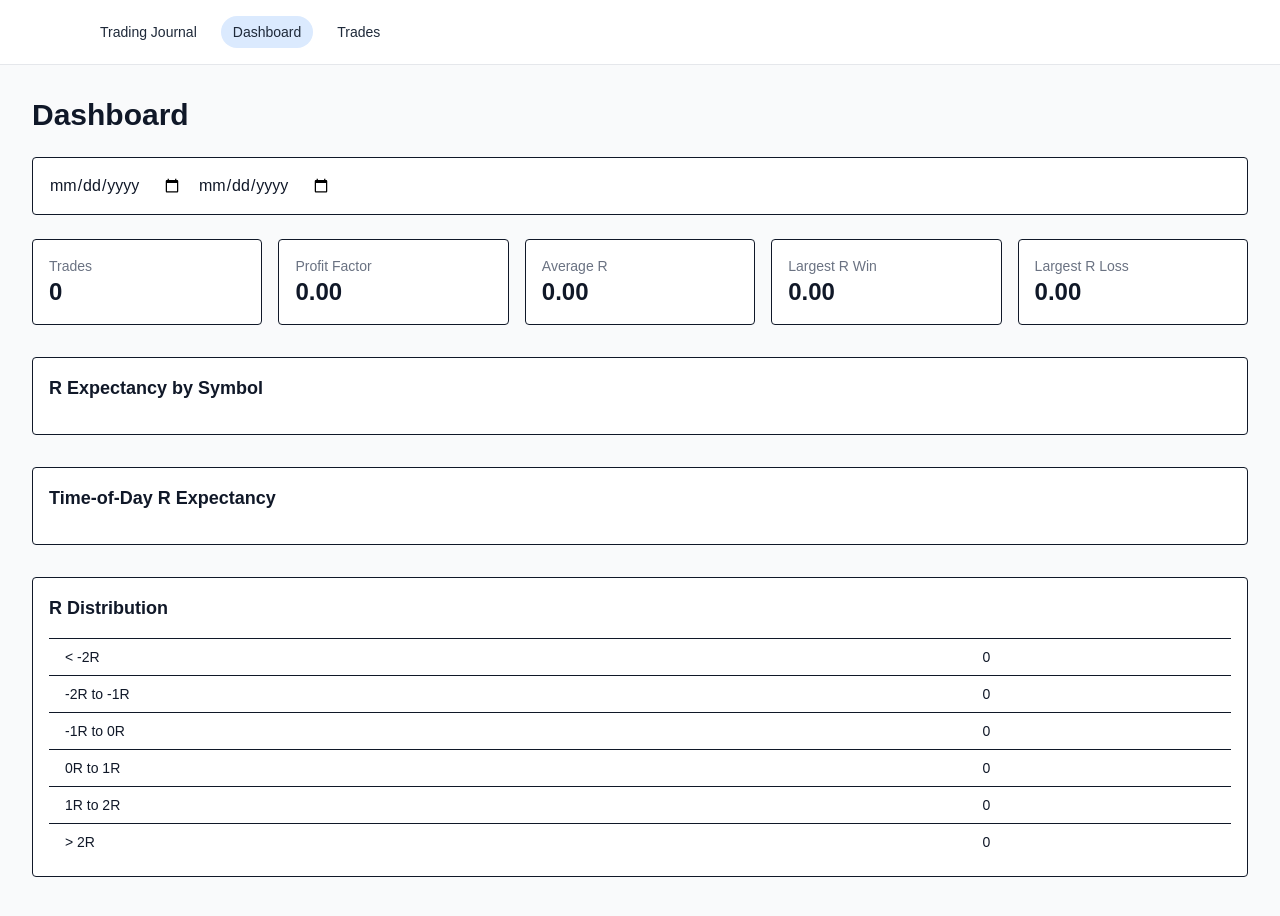
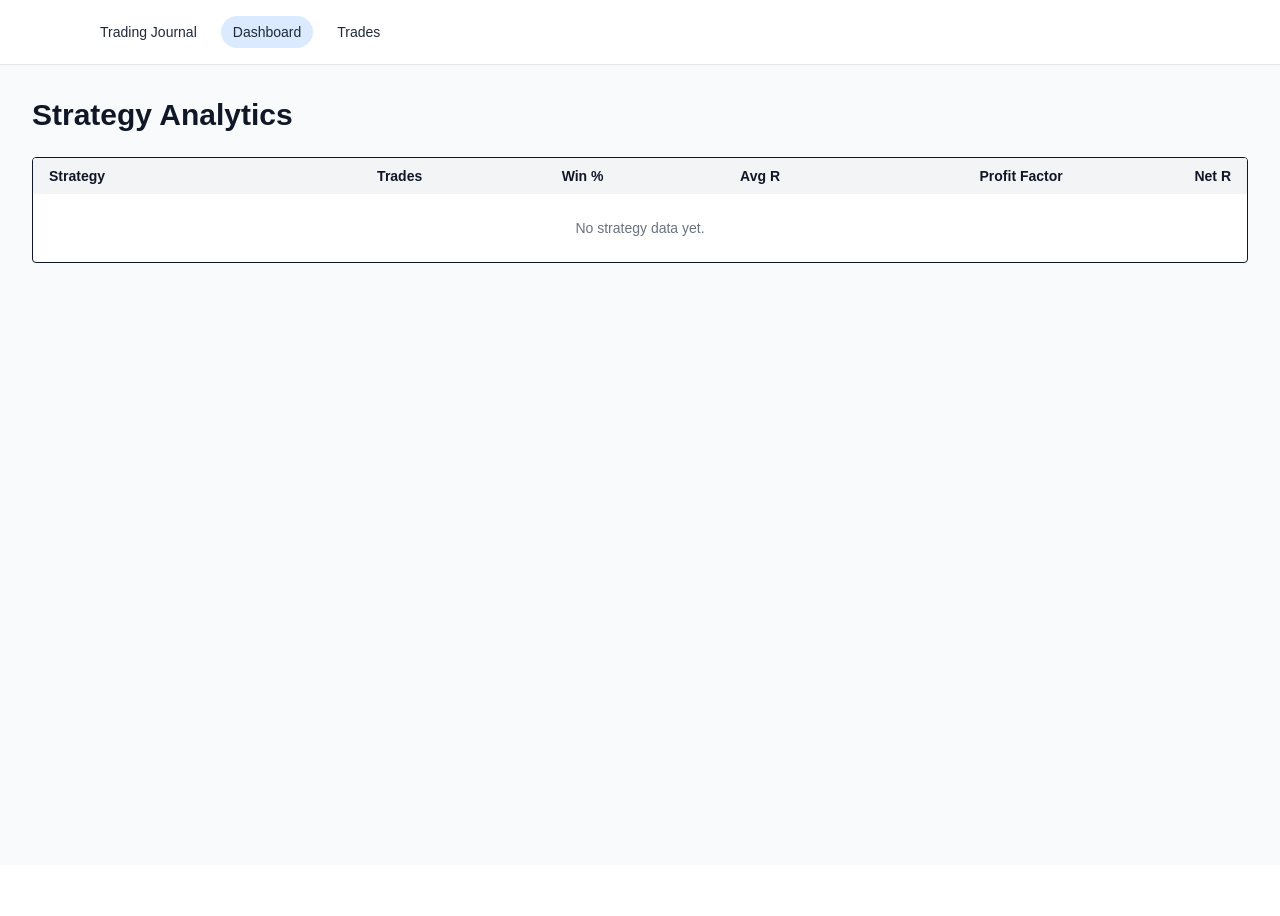
Before and after one commit to jorgemancipe/trading-journal, a Next.js app: page /dashboard in a window 1280 px wide. Shown: the top 916 px of the page. After the commit the page ends 865 px from the top, so only its background shows below. Built offline with nearby package versions, Linux system fonts and the light colour scheme.

Commit message:
Refactor DashboardPage and remove unused functions

```diff
--- a/app/dashboard/page.tsx
+++ b/app/dashboard/page.tsx
@@ -1,173 +1,139 @@
 "use client";
 
-import { useMemo, useState } from "react";
+import { useMemo } from "react";
 import { useTrades } from "../context/TradesContext";
 
-/* ───────── helpers ───────── */
-
-function calculateMaxDrawdown(trades: { profit: number }[]) {
-  let equity = 0;
-  let peak = 0;
-  let maxDD = 0;
-  for (const t of trades) {
-    equity += t.profit;
-    peak = Math.max(peak, equity);
-    maxDD = Math.max(maxDD, peak - equity);
-  }
-  return maxDD;
-}
-
-function buildRDistribution(rs: number[]) {
-  const buckets = [
-    { label: "< -2R", min: -Infinity, max: -2 },
-    { label: "-2R to -1R", min: -2, max: -1 },
-    { label: "-1R to 0R", min: -1, max: 0 },
-    { label: "0R to 1R", min: 0, max: 1 },
-    { label: "1R to 2R", min: 1, max: 2 },
-    { label: "> 2R", min: 2, max: Infinity },
-  ];
-  return buckets.map((b) => ({
-    label: b.label,
-    count: rs.filter((r) => r >= b.min && r < b.max).length,
-  }));
-}
-
-/* ───────── page ───────── */
+type StrategyStats = {
+  strategy: string;
+  trades: number;
+  wins: number;
+  losses: number;
+  winRate: number;
+  avgR: number;
+  profitFactor: number;
+  netR: number;
+};
 
 export default function DashboardPage() {
   const { trades } = useTrades();
-  const [dateFrom, setDateFrom] = useState("");
-  const [dateTo, setDateTo] = useState("");
 
-  const filteredTrades = useMemo(() => {
-    return trades.filter((t) => {
-      if (t.risk <= 0) return false;
-      if (dateFrom && t.date < dateFrom) return false;
-      if (dateTo && t.date > dateTo) return false;
-      return true;
+  const strategyStats = useMemo<StrategyStats[]>(() => {
+    const map = new Map<string, StrategyStats>();
+
+    for (const t of trades) {
+      if (t.risk <= 0) continue;
+
+      const r = t.profit / t.risk;
+      const key = t.strategy || "Unassigned";
+
+      if (!map.has(key)) {
+        map.set(key, {
+          strategy: key,
+          trades: 0,
+          wins: 0,
+          losses: 0,
+          winRate: 0,
+          avgR: 0,
+          profitFactor: 0,
+          netR: 0,
         });
-  }, [trades, dateFrom, dateTo]);
+      }
 
-  const metrics = useMemo(() => {
-    const rs = filteredTrades.map((t) => t.profit / t.risk);
-    const wins = filteredTrades.filter((t) => t.profit > 0);
-    const losses = filteredTrades.filter((t) => t.profit < 0);
+      const s = map.get(key)!;
+      s.trades += 1;
+      s.netR += r;
 
-    const grossProfit = wins.reduce((s, t) => s + t.profit, 0);
-    const grossLoss = Math.abs(losses.reduce((s, t) => s + t.profit, 0));
+      if (r > 0) s.wins += 1;
+      if (r < 0) s.losses += 1;
+    }
 
-    const profitFactor =
-      grossLoss === 0
-        ? grossProfit > 0 ? Infinity : 0
-        : grossProfit / grossLoss;
+    return Array.from(map.values()).map((s) => {
+      const grossWinR = trades
+        .filter((t) => t.strategy === s.strategy && t.profit > 0 && t.risk > 0)
+        .reduce((sum, t) => sum + t.profit / t.risk, 0);
+
+      const grossLossR = Math.abs(
+        trades
+          .filter((t) => t.strategy === s.strategy && t.profit < 0 && t.risk > 0)
+          .reduce((sum, t) => sum + t.profit / t.risk, 0)
+      );
 
       return {
-      trades: filteredTrades.length,
-      profitFactor,
-      avgR: rs.length ? rs.reduce((s, r) => s + r, 0) / rs.length : 0,
-      largestRWin: rs.length ? Math.max(...rs) : 0,
-      largestRLoss: rs.length ? Math.min(...rs) : 0,
-      maxDrawdown: calculateMaxDrawdown(filteredTrades),
-      rDist: buildRDistribution(rs),
+        ...s,
+        winRate: s.trades > 0 ? (s.wins / s.trades) * 100 : 0,
+        avgR: s.trades > 0 ? s.netR / s.trades : 0,
+        profitFactor:
+          grossLossR === 0 ? (grossWinR > 0 ? Infinity : 0) : grossWinR / grossLossR,
       };
-  }, [filteredTrades]);
-
-  /* ✅ R expectancy by symbol */
-  const rBySymbol = useMemo(() => {
-    const map = new Map<string, { totalR: number; count: number }>();
-    for (const t of filteredTrades) {
-      const r = t.profit / t.risk;
-      const entry = map.get(t.symbol) ?? { totalR: 0, count: 0 };
-      entry.totalR += r;
-      entry.count += 1;
-      map.set(t.symbol, entry);
-    }
-    return Array.from(map.entries())
-      .map(([symbol, v]) => ({
-        symbol,
-        avgR: v.totalR / v.count,
-        trades: v.count,
-      }))
-      .sort((a, b) => b.avgR - a.avgR);
-  }, [filteredTrades]);
-
-  /* ✅ R expectancy by time of day */
-  const rByHour = useMemo(() => {
-    const map = new Map<number, { totalR: number; count: number }>();
-    for (const t of filteredTrades) {
-      const hour = new Date(t.date).getHours();
-      const r = t.profit / t.risk;
-      const entry = map.get(hour) ?? { totalR: 0, count: 0 };
-      entry.totalR += r;
-      entry.count += 1;
-      map.set(hour, entry);
-    }
-    return Array.from(map.entries())
-      .map(([hour, v]) => ({
-        hour,
-        avgR: v.totalR / v.count,
-        trades: v.count,
-      }))
-      .sort((a, b) => a.hour - b.hour);
-  }, [filteredTrades]);
+    });
+  }, [trades]);
 
   return (
-    <main className="min-h-screen bg-gray-50 text-gray-900 p-8">
-      <h1 className="text-3xl font-bold mb-6">Dashboard</h1>
+    <main className="min-h-screen bg-gray-50 p-8 text-gray-900">
+      <h1 className="text-3xl font-bold mb-6">Strategy Analytics</h1>
 
-      {/* Filters */}
-      <div className="mb-6 bg-white p-4 border rounded flex gap-4">
-        <input type="date" value={dateFrom} onChange={(e) => setDateFrom(e.target.value)} />
-        <input type="date" value={dateTo} onChange={(e) => setDateTo(e.target.value)} />
+      <div className="bg-white border rounded overflow-x-auto">
+        <table className="min-w-full text-sm">
+          <thead className="bg-gray-100">
+            <tr>
+              <th className="px-4 py-2 text-left">Strategy</th>
+              <th className="px-4 py-2 text-right">Trades</th>
+              <th className="px-4 py-2 text-right">Win %</th>
+              <th className="px-4 py-2 text-right">Avg R</th>
+              <th className="px-4 py-2 text-right">Profit Factor</th>
+              <th className="px-4 py-2 text-right">Net R</th>
+            </tr>
+          </thead>
+          <tbody>
+            {strategyStats.map((s) => (
+              <tr key={s.strategy} className="border-t">
+                <td className="px-4 py-2 font-medium">{s.strategy}</td>
+                <td className="px-4 py-2 text-right">{s.trades}</td>
+                <td
+                  className={`px-4 py-2 text-right font-semibold ${
+                    s.winRate >= 50 ? "text-green-700" : "text-red-700"
+                  }`}
+                >
+                  {s.winRate.toFixed(1)}%
+                </td>
+                <td
+                  className={`px-4 py-2 text-right font-semibold ${
+                    s.avgR >= 0 ? "text-green-700" : "text-red-700"
+                  }`}
+                >
+                  {s.avgR.toFixed(2)}
+                </td>
+                <td
+                  className={`px-4 py-2 text-right font-semibold ${
+                    s.profitFactor >= 1 ? "text-green-700" : "text-red-700"
+                  }`}
+                >
+                  {s.profitFactor === Infinity ? "∞" : s.profitFactor.toFixed(2)}
+                </td>
+                <td
+                  className={`px-4 py-2 text-right font-semibold ${
+                    s.netR >= 0 ? "text-green-700" : "text-red-700"
+                  }`}
+                >
+                  {s.netR.toFixed(2)}
+                </td>
+              </tr>
+            ))}
+
+            {strategyStats.length === 0 && (
+              <tr>
+                <td
+                  colSpan={6}
+                  className="px-4 py-6 text-center text-gray-500"
+                >
+                  No strategy data yet.
+                </td>
+              </tr>
+            )}
+          </tbody>
+        </table>
       </div>
-
-      {/* Metrics */}
-      <div className="grid grid-cols-1 md:grid-cols-5 gap-4 mb-8">
-        <Metric label="Trades" value={metrics.trades} />
-        <Metric label="Profit Factor" value={metrics.profitFactor === Infinity ? "∞" : metrics.profitFactor.toFixed(2)} />
-        <Metric label="Average R" value={metrics.avgR.toFixed(2)} />
-        <Metric label="Largest R Win" value={metrics.largestRWin.toFixed(2)} />
-        <Metric label="Largest R Loss" value={metrics.largestRLoss.toFixed(2)} />
-      </div>
-
-      {/* R by Symbol */}
-      <Section title="R Expectancy by Symbol" rows={rBySymbol} firstKey="symbol" />
-
-      {/* ✅ R by Time of Day */}
-      <Section title="Time‑of‑Day R Expectancy" rows={rByHour} firstKey="hour" suffix=":00" />
-
-      {/* R Distribution */}
-      <Section title="R Distribution" rows={metrics.rDist} />
     </main>
   );
 }
-
-/* ───────── reusable components ───────── */
-
-function Section({ title, rows, firstKey, suffix = "" }: any) {
-  return (
-    <div className="bg-white border rounded p-4 mb-8">
-      <h2 className="text-lg font-semibold mb-4">{title}</h2>
-      <table className="min-w-full text-sm">
-        <tbody>
-          {rows.map((r: any, i: number) => (
-            <tr key={i} className="border-t">
-              <td className="px-4 py-2">{firstKey ? r[firstKey] + suffix : r.label}</td>
-              <td className="px-4 py-2 text-right">{r.avgR ?? r.count}</td>
-              <td className="px-4 py-2 text-right">{r.trades ?? ""}</td>
-            </tr>
-          ))}
-        </tbody>
-      </table>
-    </div>
-  );
-}
-
-function Metric({ label, value }: { label: string; value: string | number }) {
-  return (
-    <div className="bg-white border rounded p-4">
-      <div className="text-sm text-gray-500">{label}</div>
-      <div className="text-2xl font-semibold">{value}</div>
-    </div>
-  );
-}
+``
```
Lines whose indentation alone changed are shown as unchanged.
